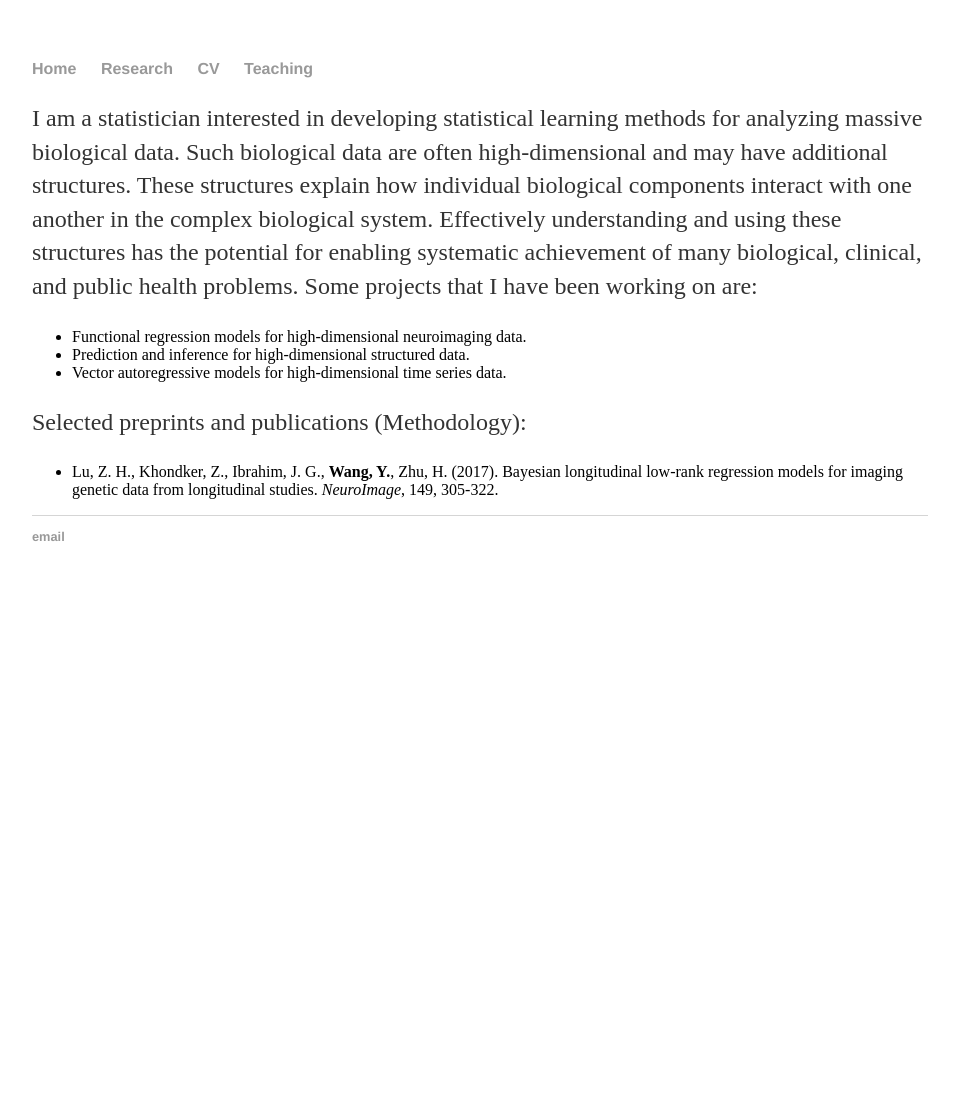
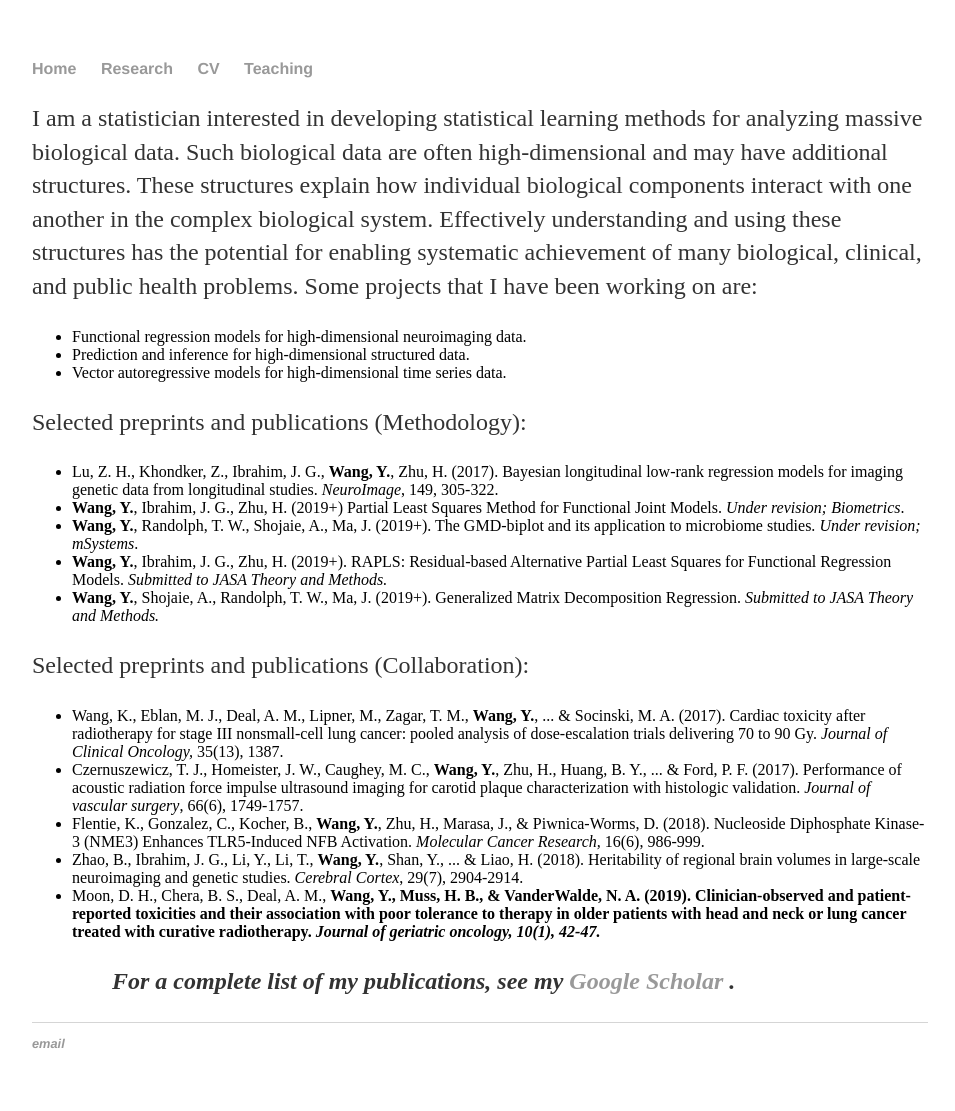
Before and after one commit to taryue/yuewangtemp.github.io, a Jekyll site: the page built from Research/index.html, in a window 1280 px wide. Shown: the whole page, without its empty margins (160-1115 px from the left). Built offline with Jekyll 4.4.1, drawn with Linux system fonts in a browser that asks for light colours; before the commit the page ends 900 px from its top, so only the background shows below that.

Commit message:
Update index.html

```diff
--- a/Research/index.html
+++ b/Research/index.html
@@ -16,5 +16,18 @@ Some projects that I have been working on are:<p>
 	<p >Selected preprints and publications (Methodology):<p>
 	<ul>
 		<li> Lu, Z. H., Khondker, Z., Ibrahim, J. G., <b>Wang, Y.</b>, Zhu, H. (2017). Bayesian longitudinal low-rank regression models for imaging genetic data from longitudinal studies. <i>NeuroImage</i>, 149, 305-322.</li>
+		<li> <b>Wang, Y.</b>, Ibrahim, J. G., Zhu, H. (2019+) Partial Least Squares Method for Functional Joint Models. <i>Under revision; Biometrics</i>. </li>
+		<li> <b>Wang, Y.</b>, Randolph, T. W., Shojaie, A., Ma, J. (2019+). The GMD-biplot and its application to microbiome studies. <i>Under revision; mSystems</i>.</li>
+		<li> <b>Wang, Y.</b>, Ibrahim, J. G., Zhu, H. (2019+). RAPLS: Residual-based Alternative Partial Least Squares for Functional Regression Models. <i>Submitted to JASA Theory and Methods.</i> </li>
+		<li> <b>Wang, Y.</b>, Shojaie, A., Randolph, T. W., Ma, J. (2019+). Generalized Matrix Decomposition Regression. <i>Submitted to JASA Theory and Methods.</i> </li>
 	</ul>
+	<p>Selected preprints and publications (Collaboration): <p>
+	<ul>
+		<li> Wang, K., Eblan, M. J., Deal, A. M., Lipner, M., Zagar, T. M., <b>Wang, Y.</b>, ... & Socinski, M. A. (2017). Cardiac toxicity after radiotherapy for stage III nonsmall-cell lung cancer: pooled analysis of dose-escalation trials delivering 70 to 90 Gy. <i>Journal of Clinical Oncology,</i> 35(13), 1387.</li>
+		<li> Czernuszewicz, T. J., Homeister, J. W., Caughey, M. C., <b>Wang, Y.</b>, Zhu, H., Huang, B. Y., ... & Ford, P. F. (2017). Performance of acoustic radiation force impulse ultrasound imaging for carotid plaque characterization with histologic validation. <i>Journal of vascular surgery</i>, 66(6), 1749-1757.</li>
+		<li> Flentie, K., Gonzalez, C., Kocher, B., <b>Wang, Y.</b>, Zhu, H., Marasa, J., & Piwnica-Worms, D. (2018). Nucleoside Diphosphate Kinase-3 (NME3) Enhances TLR5-Induced NFB Activation. <i>Molecular Cancer Research,</i> 16(6), 986-999.</li>
+		<li> Zhao, B., Ibrahim, J. G., Li, Y., Li, T., <b>Wang, Y.</b>, Shan, Y., ... & Liao, H. (2018). Heritability of regional brain volumes in large-scale neuroimaging and genetic studies. <i>Cerebral Cortex</i>, 29(7), 2904-2914.</li>
+		<li> Moon, D. H., Chera, B. S., Deal, A. M., <b>Wang, Y.<b>, Muss, H. B., & VanderWalde, N. A. (2019). Clinician-observed and patient-reported toxicities and their association with poor tolerance to therapy in older patients with head and neck or lung cancer treated with curative radiotherapy. <i>Journal of geriatric oncology,<i> 10(1), 42-47.
+	<ul/>
+<p> For a complete list of my publications, see my <a href = "https://scholar.google.com/citations?user=m8LRDMwAAAAJ&hl=en"> Google Scholar </a>. </p>
 </div><!-- /.blurb -->
```
